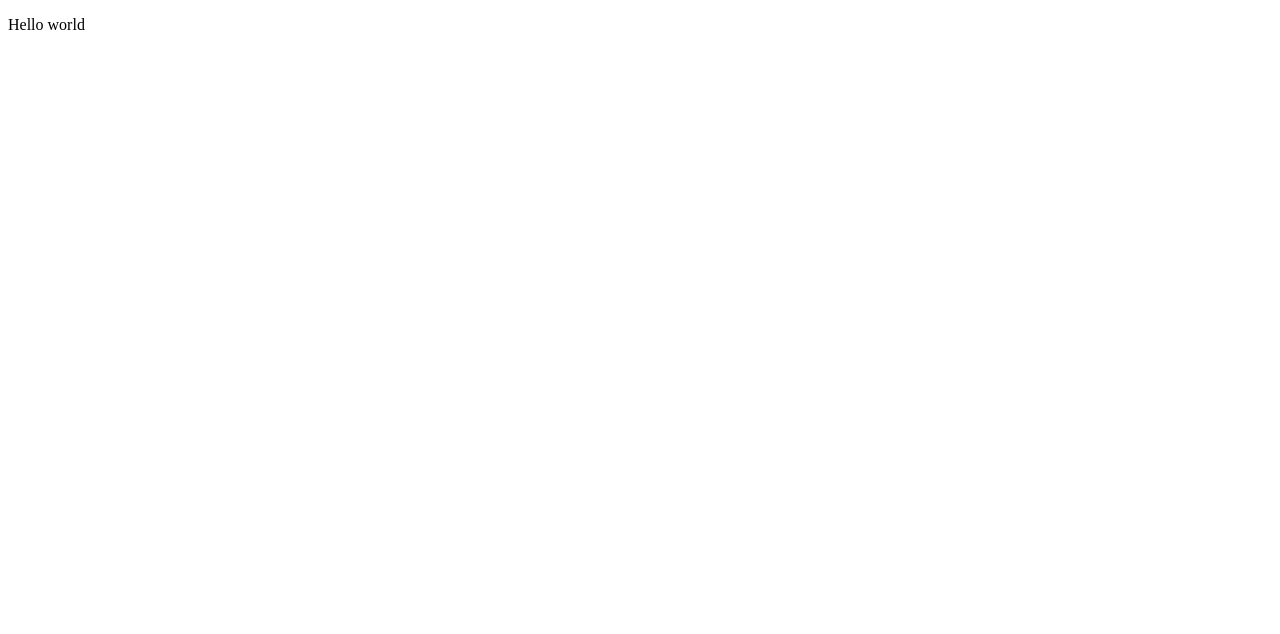
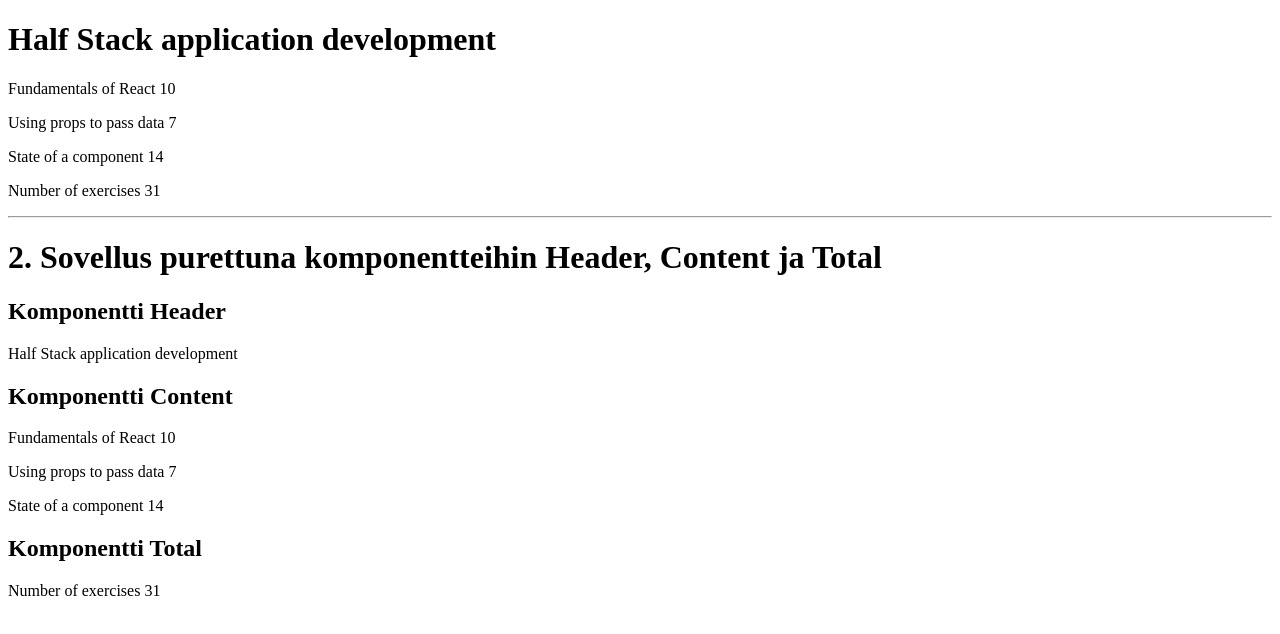
Before and after one commit to 1967cooder/01-kurssitiedot, a React (Vite) app: page / in a window 1280 px wide. Shown: the top 634 px of the page. Built offline with nearby package versions, Linux system fonts and the light colour scheme.

Commit message:
add 01-kurssitiedot.

```diff
--- a/src/App.jsx
+++ b/src/App.jsx
@@ -1,7 +1,66 @@
-const App = () => (
-  <div>
-    <p>Hello world</p>
-  </div>
-)
+const Header = (props) => {
+  console.log(props)
+  return (
+    <>
+      <h2>Komponentti Header</h2>
+      <p>{props.course}</p>
+    </>
+  )
+}
+
+const Content = (props) => {
+  console.log(props)
+  return (
+    <>
+      <h2>Komponentti Content</h2>
+      <p>{props.osa1} {props.harjoitukset1}</p>
+      <p>{props.osa2} {props.harjoitukset2}</p>
+      <p>{props.osa3} {props.harjoitukset3}</p>
+    </>
+  )
+}
+
+const Total = (props) => {
+  console.log(props)
+  return (
+    <>
+      <h2>Komponentti Total</h2>
+      <p>Number of exercises {props.total}</p>
+    </>
+  )
+}
+
+const App = () => {
+  const course = 'Half Stack application development'
+  const part1 = 'Fundamentals of React'
+  const exercises1 = 10
+  const part2 = 'Using props to pass data'
+  const exercises2 = 7
+  const part3 = 'State of a component'
+  const exercises3 = 14
+
+  return (
+    <>
+      <h1>{course}</h1>
+      <p>{part1} {exercises1}</p>
+      <p>{part2} {exercises2}</p>
+      <p>{part3} {exercises3}</p>
+      <p>Number of exercises {exercises1 + exercises2 + exercises3}</p>
+
+      <hr />
+      <h1>2. Sovellus purettuna komponentteihin Header, Content ja Total</h1>
+
+      <Header course={course} />
+
+      <Content
+        osa1={part1} harjoitukset1={exercises1}
+        osa2={part2} harjoitukset2={exercises2}
+        osa3={part3} harjoitukset3={exercises3}
+      />
+
+      <Total total={exercises1 + exercises2 + exercises3} />
+    </>
+  )
+}
 
 export default App
```
